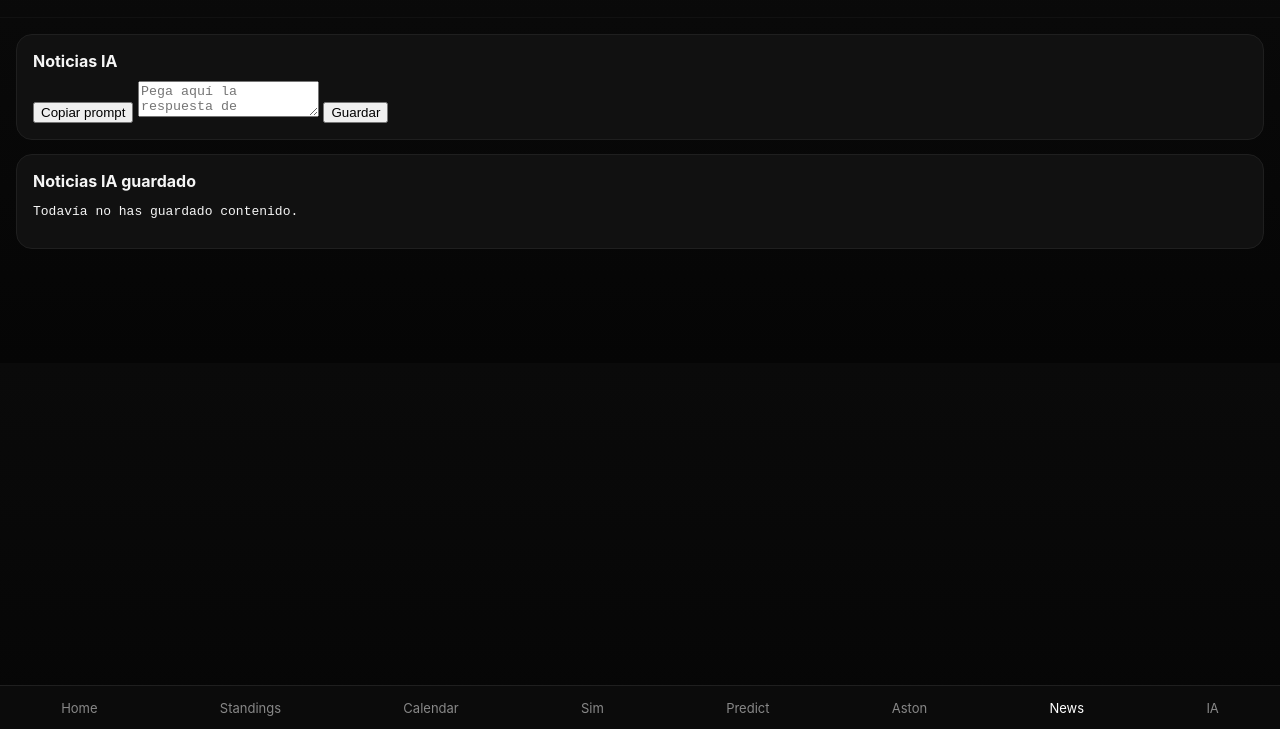
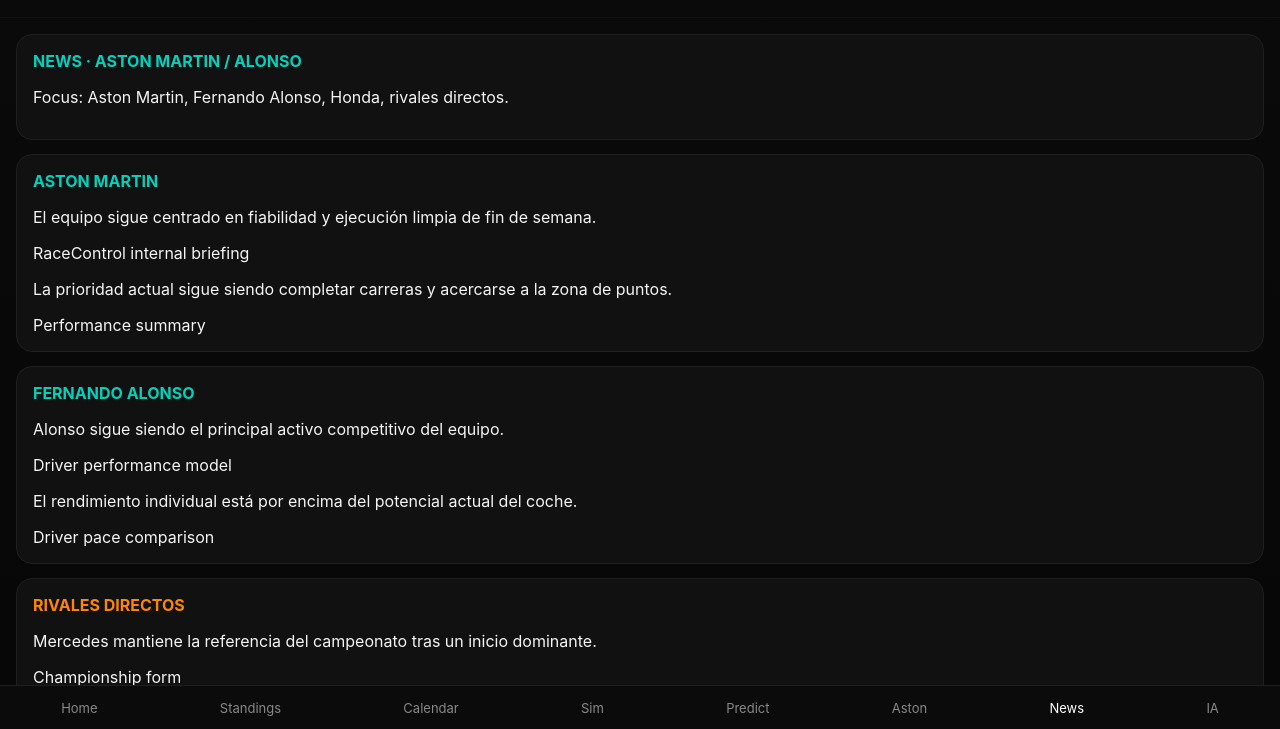
Before and after one commit to joanvalls1998-ui/Codigo-racecontrol, a plain HTML site: page index.html in a window 1280 px wide. Both pictures are taken after a click on the link "News". Shown: the part 70-799 px from the top of the page. Drawn offline with Linux system fonts and the light colour scheme.

Commit message:
Update index.html

```diff
--- a/index.html
+++ b/index.html
@@ -658,38 +658,79 @@
 }
 function showNews() {
     setActiveNav("nav-news");
+    document.getElementById("content").innerHTML = `
+        <div class="card">
+            <h3 style="color: var(--aston);">NEWS · ASTON MARTIN / ALONSO</h3>
+            <p><span class="highlight">Focus:</span> Aston Martin, Fernando Alonso, Honda, rivales directos.</p>
+        </div>
 
-    const newsPrompt = `Haz un boletín de noticias de Fórmula 1 centrado en:
-- Aston Martin
-- Fernando Alonso
-- Adrian Newey
-- Honda F1
-- Equipos top (Mercedes, Ferrari, McLaren, Red Bull)
+        <div class="card">
+            <h3 style="color: var(--aston);">ASTON MARTIN</h3>
 
-Solo noticias relevantes recientes.
+            <div class="news-item">
+                <p><span class="highlight">El equipo sigue centrado en fiabilidad y ejecución limpia de fin de semana.</span></p>
+                <div class="news-source">RaceControl internal briefing</div>
+            </div>
 
-Formato:
+            <div class="news-item">
+                <p><span class="highlight">La prioridad actual sigue siendo completar carreras y acercarse a la zona de puntos.</span></p>
+                <div class="news-source">Performance summary</div>
+            </div>
+        </div>
 
-BOLETÍN F1
+        <div class="card">
+            <h3 style="color: var(--aston);">FERNANDO ALONSO</h3>
 
-Aston Martin:
--
+            <div class="news-item">
+                <p><span class="highlight">Alonso sigue siendo el principal activo competitivo del equipo.</span></p>
+                <div class="news-source">Driver performance model</div>
+            </div>
 
-Fernando Alonso:
--
+            <div class="news-item">
+                <p><span class="highlight">El rendimiento individual está por encima del potencial actual del coche.</span></p>
+                <div class="news-source">Driver pace comparison</div>
+            </div>
+        </div>
 
-Adrian Newey:
--
+        <div class="card">
+            <h3 style="color: var(--mclaren);">RIVALES DIRECTOS</h3>
 
-Honda:
--
+            <div class="news-item">
+                <p><span class="highlight">Mercedes mantiene la referencia del campeonato tras un inicio dominante.</span></p>
+                <div class="news-source">Championship form</div>
+            </div>
 
-Situación campeonato:
--`;
+            <div class="news-item">
+                <p><span class="highlight">Ferrari sigue como segunda fuerza más estable en ritmo global.</span></p>
+                <div class="news-source">Team pace trend</div>
+            </div>
 
-    document.getElementById("content").innerHTML = renderStorageBlock("Noticias IA", "newsSaved", newsPrompt);
+            <div class="news-item">
+                <p><span class="highlight">McLaren y Red Bull siguen marcando el listón de la zona alta detrás de Mercedes y Ferrari.</span></p>
+                <div class="news-source">Grid analysis</div>
+            </div>
+        </div>
+
+        <div class="card">
+            <h3>TEAM IMPACT METER</h3>
+
+            <div class="stat">Aston Martin relevance this week <span>74%</span></div>
+            <div class="bar">
+                <div class="bar-fill aston" style="width:74%;"></div>
+            </div>
+
+            <div class="stat" style="margin-top:12px;">Alonso media focus <span>81%</span></div>
+            <div class="bar">
+                <div class="bar-fill aston" style="width:81%;"></div>
+            </div>
+
+            <div class="stat" style="margin-top:12px;">Honda pressure level <span>69%</span></div>
+            <div class="bar">
+                <div class="bar-fill ferrari" style="width:69%;"></div>
+            </div>
+        </div>
+    `;
 }
-
 function showIA() {
     setActiveNav("nav-ia");
     document.getElementById("content").innerHTML = `
```
